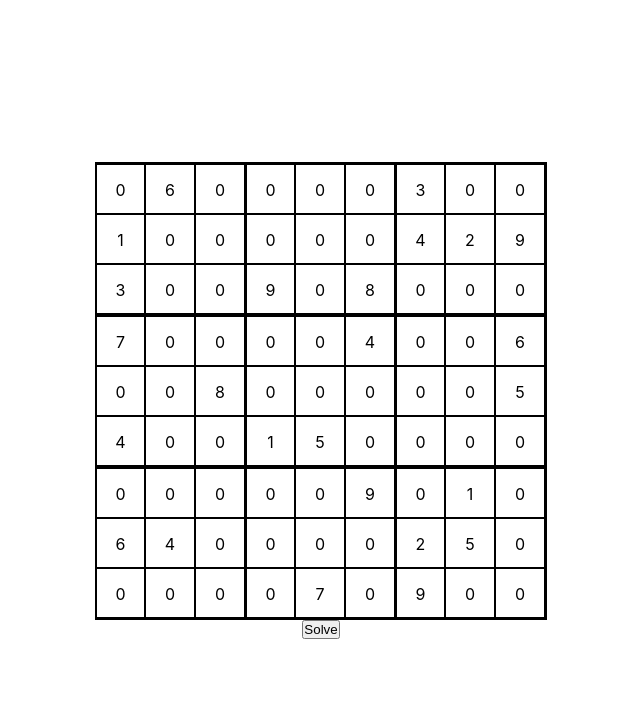
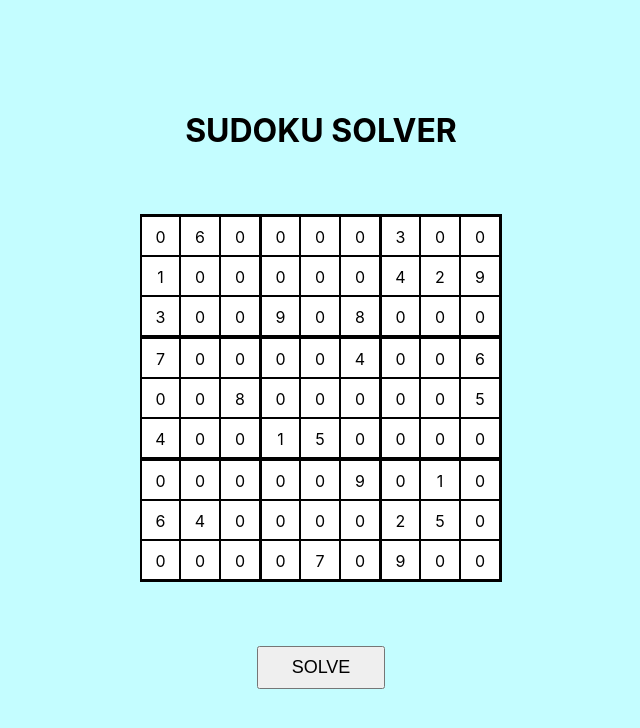
Before and after one commit to Ryhhill1998/SudokuSolverReact, a React (Create React App) app: page / in a window 1280 px wide. Shown: the top 728 px of the page, without its empty margins (319-959 px from the left). Built offline with nearby package versions, Linux system fonts and the light colour scheme.

Commit message:
Updated UI

```diff
--- a/src/App.css
+++ b/src/App.css
@@ -5,10 +5,19 @@
 }
 
 .app-container {
+  background-color: rgba(0, 247, 255, 0.231);
   height: 100vh;
   width: 100vw;
   display: flex;
   flex-direction: column;
   justify-content: center;
   align-items: center;
+  gap: 4em;
 }
+
+.solve-button {
+  width: 8rem;
+  padding: 0.5em;
+  text-transform: uppercase;
+  font-size: large;
+}
--- a/src/App.js
+++ b/src/App.js
@@ -28,8 +28,11 @@ const App = () => {
 
   return (
     <div className="app-container">
+      <h1>SUDOKU SOLVER</h1>
       <Grid board={board} />
-      <button onClick={printSolvedBoard}>Solve</button>
+      <button className="solve-button" onClick={printSolvedBoard}>
+        Solve
+      </button>
     </div>
   );
 };
--- a/src/components/grid/grid.styles.css
+++ b/src/components/grid/grid.styles.css
@@ -9,10 +9,11 @@
 
 .square {
   border: solid 0.5px black;
-  height: 50px;
-  width: 50px;
+  height: 40px;
+  width: 40px;
   text-align: center;
-  line-height: 50px;
+  line-height: 40px;
+  background-color: white;
 }
 
 .left-border {
```
